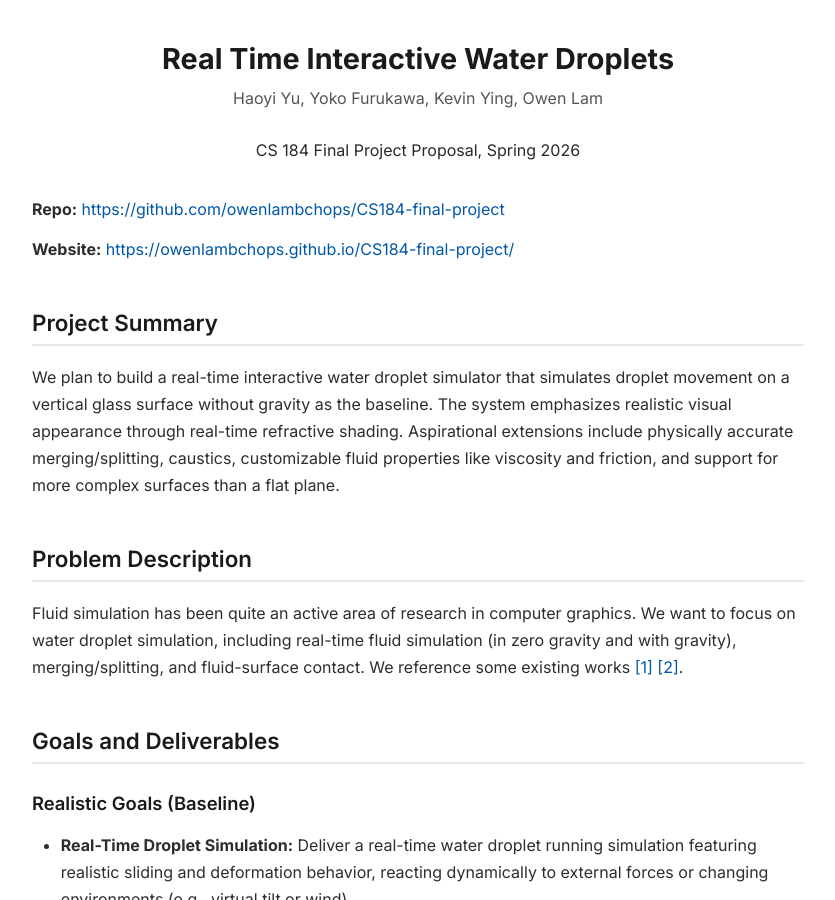
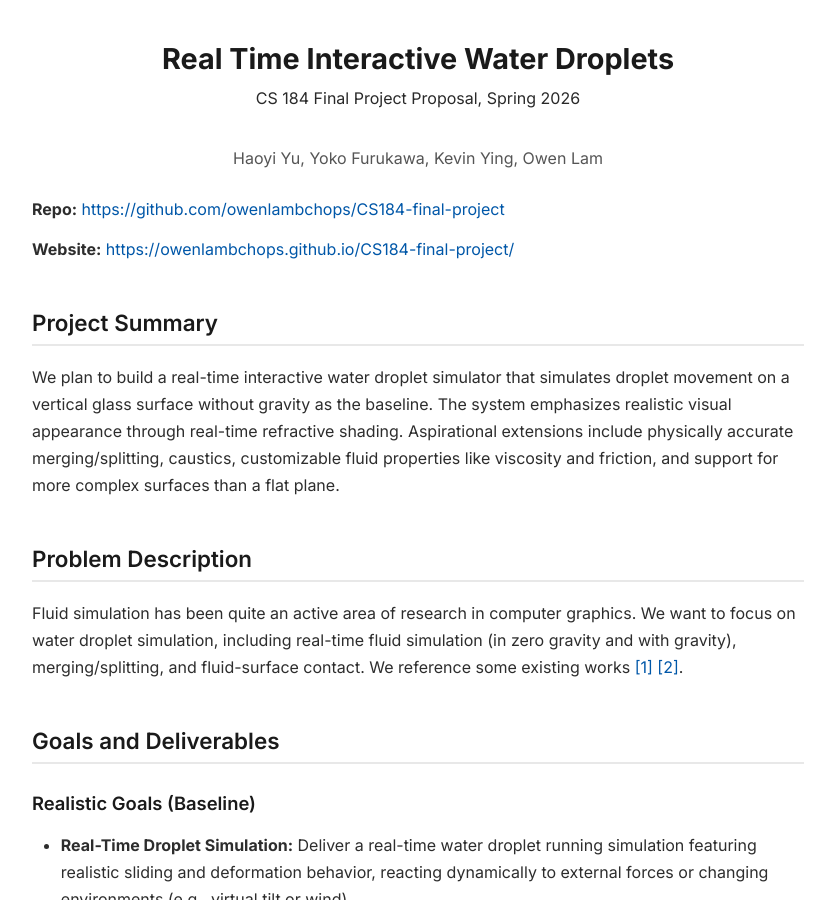
Before and after one commit to owenlambchops/CS184-final-project, a Jekyll site: the page built from index.md, in a window 1280 px wide and 900 px high. Shown: the whole window, without its empty margins (222-1057 px from the left). Built offline with Jekyll 4.4.1, drawn with Linux system fonts in a browser that asks for light colours.

Commit message:
switched order

```diff
--- a/_layouts/project.html
+++ b/_layouts/project.html
@@ -3,11 +3,6 @@ layout: default
 ---
 
 <h1>{{ page.title }}</h1>
-{% if page.team %}
-<div style="text-align: center; color: #555; margin-bottom: 1.5em;">
-  {{ page.team | join: ", " }}
-</div>
-{% endif %}
 
 {% if page.date %}
 <div style="text-align: center; color: #292929; margin-bottom: 2em;">
@@ -15,4 +10,10 @@ layout: default
 </div>
 {% endif %}
 
+{% if page.team %}
+<div style="text-align: center; color: #555; margin-bottom: 1.5em;">
+  {{ page.team | join: ", " }}
+</div>
+{% endif %}
+
 {{ content }}
```
